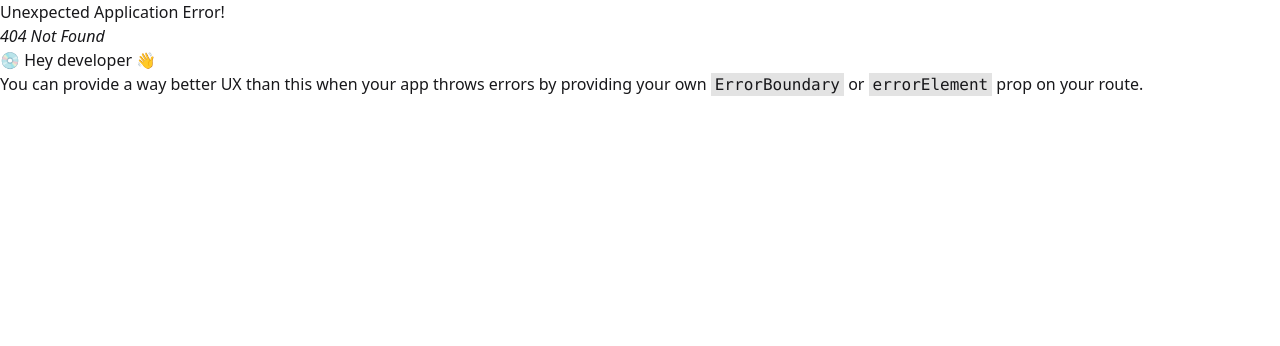
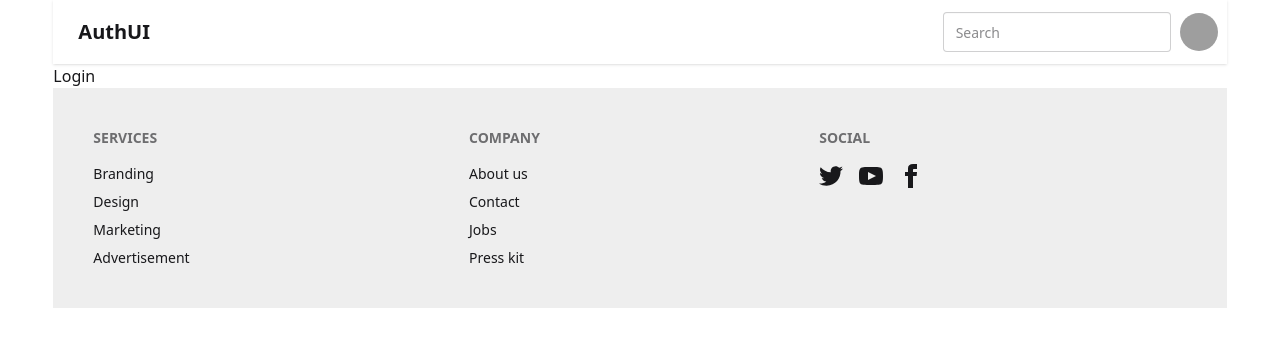
Before and after one commit to Amitkumersarkar/React-Auth-Intregration, a React (Vite) app: page /login in a window 1280 px wide. Before the commit this address had no page. Shown: the top 346 px of the page. Built offline with nearby package versions, Linux system fonts and the light colour scheme; grey boxes are pictures that could not be loaded.

Commit message:
added navigation file

```diff
--- a/src/Components/Header/Navbar.jsx
+++ b/src/Components/Header/Navbar.jsx
@@ -1,3 +1,4 @@
+import { NavLink } from "react-router-dom";
 
 const Navbar = () => {
     return (
@@ -24,8 +25,15 @@ const Navbar = () => {
                                 <span className="badge">New</span>
                             </a>
                         </li>
-                        <li><a>Settings</a></li>
-                        <li><a>Logout</a></li>
+                        <NavLink to='/signup'>
+                            <li><a>SignUp</a></li>
+                        </NavLink>
+                        <NavLink to='/login'>
+                            <li><a>LogIn</a></li>
+                        </NavLink>
+                        <NavLink to='/login'>
+                            <li><a>Logout</a></li>
+                        </NavLink>
                     </ul>
                 </div>
             </div>
--- /dev/null
+++ b/src/Components/HomePage/Home.jsx
@@ -0,0 +1,11 @@
+
+const Home = () => {
+
+    return (
+        <div>
+            <h2>This is a homepage</h2>
+        </div>
+    );
+};
+
+export default Home;
--- /dev/null
+++ b/src/Components/LoginPage/Login.jsx
@@ -0,0 +1,11 @@
+
+const Login = () => {
+
+    return (
+        <div>
+            <h2>Login</h2>
+        </div>
+    );
+};
+
+export default Login;
--- a/src/Components/Root/Root.jsx
+++ b/src/Components/Root/Root.jsx
@@ -5,7 +5,7 @@ import Footer from "../Footer/Footer";
 const Root = () => {
 
     return (
-        <div>
+        <div className="w-11/12 mx-auto">
             <Navbar></Navbar>
             <Outlet></Outlet>
             <Footer></Footer>
--- /dev/null
+++ b/src/Components/SignUpPage/SignUp.jsx
@@ -0,0 +1,11 @@
+
+const SignUp = () => {
+
+    return (
+        <div>
+            <h2>Sign Up</h2>
+        </div>
+    );
+};
+
+export default SignUp;
```
Also changed, not shown: src/main.jsx (+13 -1 lines).
